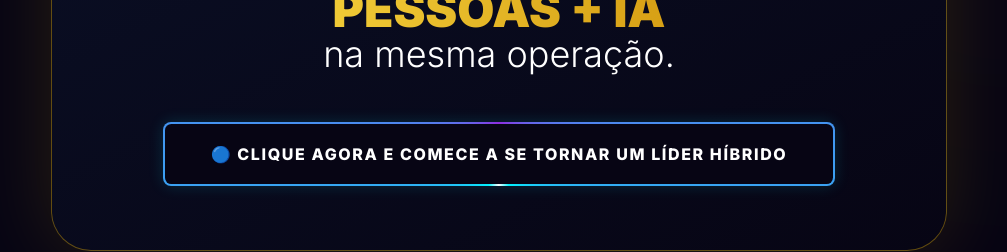
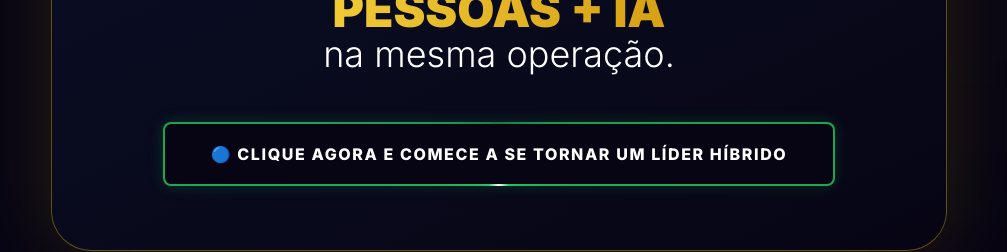
Before and after one commit to Rbraga010/Landingpage_segundarevolucao, a React (Vite) app: page / in a window 1280 px wide. Shown: the part 3400-3652 px from the top of the page, without its empty margins (141-1148 px from the left). Built offline with nearby package versions, Linux system fonts and the light colour scheme; no server answers.

Commit message:
Update CTA buttons to vibrant green and unify styles

```diff
--- a/App.tsx
+++ b/App.tsx
@@ -197,7 +197,7 @@ export default function App() {
                />
                <span className="font-heading font-black text-lg tracking-tight uppercase text-white">PulsarH<span className="text-transparent bg-clip-text bg-gradient-to-r from-blue-700 via-purple-600 to-yellow-500">.AI</span></span>
             </div>
-            <button onClick={scrollToOffer} className="hidden md:flex items-center gap-2 text-[11px] font-bold uppercase tracking-widest text-text-muted hover:text-primary transition-colors">
+            <button onClick={scrollToOffer} className="hidden md:flex items-center gap-2 text-[11px] font-bold uppercase tracking-widest text-text-muted hover:text-green-500 transition-colors">
                <div className="w-1.5 h-1.5 rounded-full bg-primary animate-pulse"></div>
                Imersão PulsarH.AI
             </button>
@@ -653,7 +653,7 @@ export default function App() {
                         <div className="mt-auto border-t border-white/10 pt-8">
                            <p className="text-slate-400 font-light italic mb-4">Se você quer conforto…</p>
                            <p className="text-white font-black text-2xl uppercase tracking-widest mb-8">Sai agora.</p>
-                           <button onClick={scrollToOffer} className="w-full px-6 py-5 rounded-xl border border-red-500/50 bg-red-500/10 hover:bg-red-500/20 text-red-500 font-bold uppercase tracking-widest text-xs md:text-sm transition-colors flex items-center justify-center gap-2 shadow-[0_0_20px_rgba(239,68,68,0.2)]">
+                           <button onClick={scrollToOffer} className="btn-neon w-full px-6 py-5 text-xs md:text-sm tracking-widest flex items-center justify-center gap-2">
                               SE QUER DOMÍNIO, ENTRE AGORA
                            </button>
                         </div>
--- a/index.html
+++ b/index.html
@@ -153,7 +153,7 @@
         background: transparent;
         transition: all 0.3s ease;
         z-index: 10;
-        box-shadow: 0 0 15px rgba(0, 242, 254, 0.15);
+        box-shadow: 0 0 15px rgba(34, 197, 94, 0.2);
         border: 0;
       }
 
@@ -167,11 +167,11 @@
         height: 400%;
         background: conic-gradient(
             from 0deg,
-            #8E2DE2 0%,
-            #00F2FE 45%,
+            #15803d 0%,
+            #22c55e 45%,
             #ffffff 50%,
-            #00F2FE 55%,
-            #8E2DE2 100%
+            #22c55e 55%,
+            #15803d 100%
         );
         transform: translate(-50%, -50%);
         animation: spin 3s linear infinite;
@@ -189,7 +189,7 @@
       }
 
       .btn-neon:hover {
-        box-shadow: 0 0 25px rgba(0, 242, 254, 0.5);
+        box-shadow: 0 0 25px rgba(34, 197, 94, 0.5);
         transform: translateY(-2px);
       }
 
```
